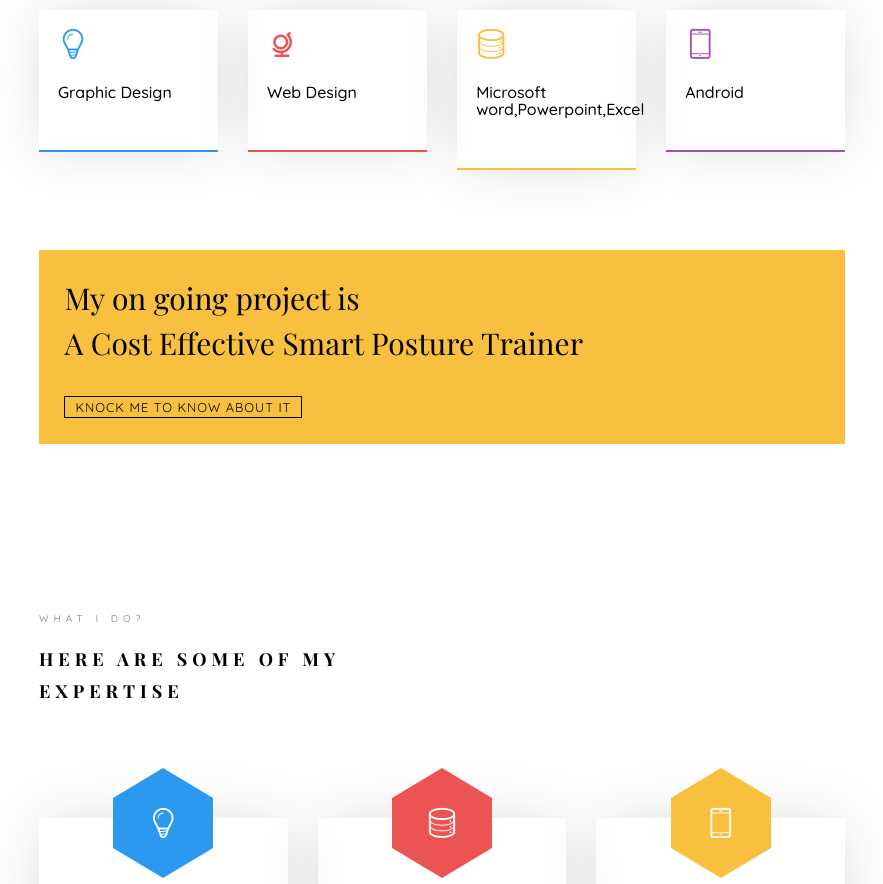
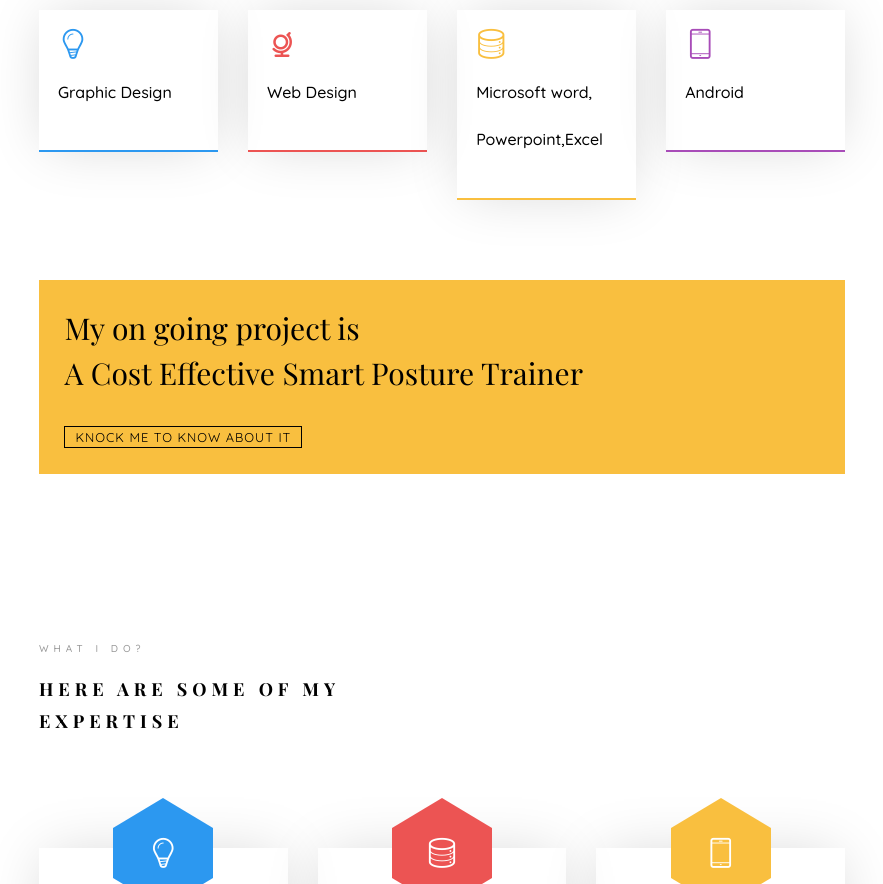
Before and after one commit to rakibulhasan6294/Website, a plain HTML site: page Rakibul/Rakibul/index.html in a window 1280 px wide. Shown: the part 1226-2110 px from the top of the page, without its empty margins (348-1231 px from the left). Drawn offline with nearby package versions, Linux system fonts and the light colour scheme; files whose address does not match are found by name; a web font is replaced by a local one.

Commit message:
Update index.html

```diff
--- a/Rakibul/Rakibul/index.html
+++ b/Rakibul/Rakibul/index.html
@@ -160,7 +160,8 @@
 								<div class="col-md-3 animate-box" data-animate-effect="fadeInTop">
 									<div class="services color-3">
 										<span class="icon2"><i class="icon-data"></i></span>
-										<h3>Microsoft word,Powerpoint,Excel</h3>
+										<h3>Microsoft word,</h3>
+										<h3>Powerpoint,Excel</h3>
 									</div>
 								</div>
 								<div class="col-md-3 animate-box" data-animate-effect="fadeInBottom">
```
